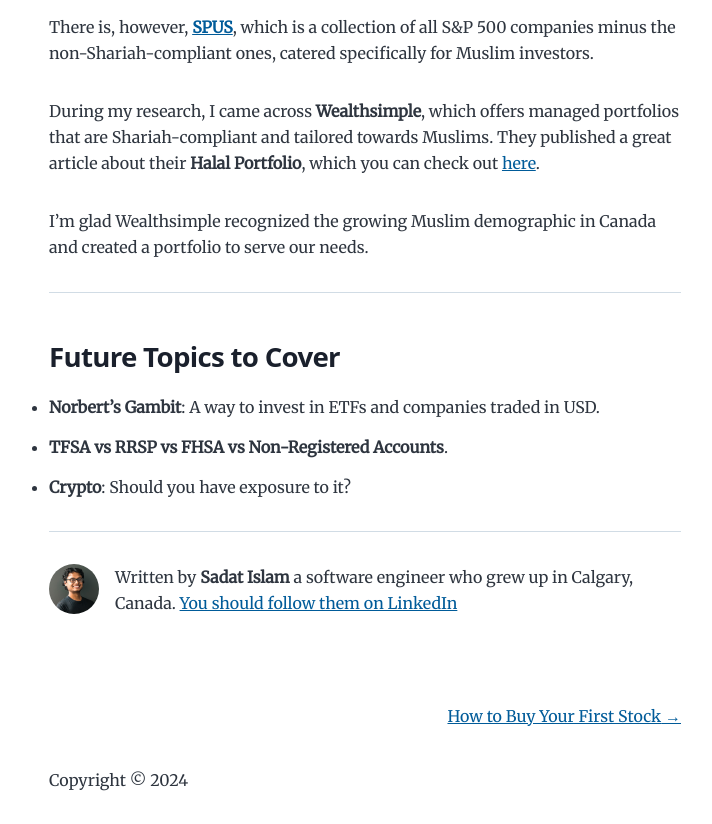
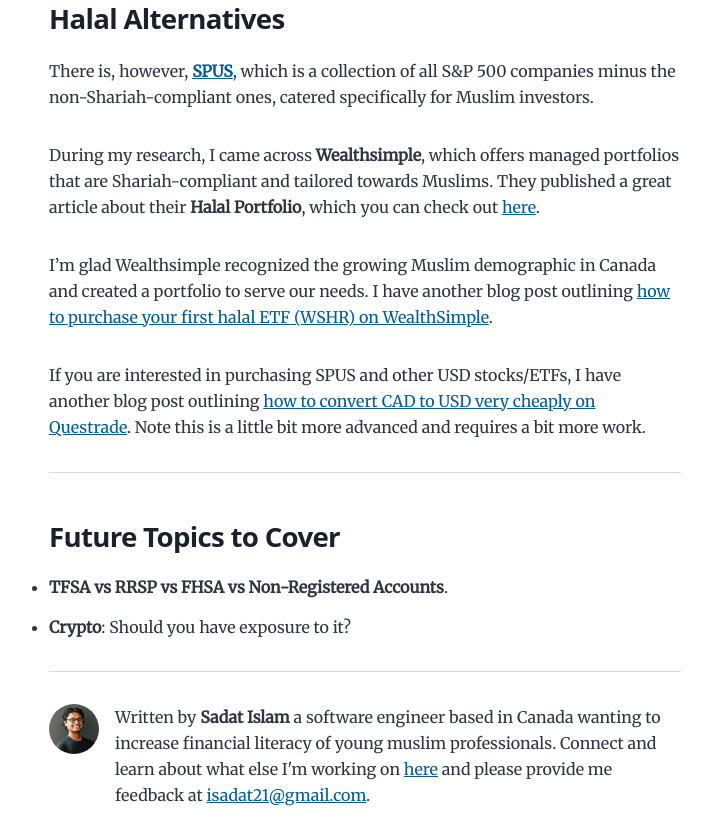
Before and after one commit to Sadat21/blog, a Gatsby site: page /2024-09-24-halal-investing/ in a window 1280 px wide. Shown: the part 1976-2800 px from the top of the page, without its empty margins (275-987 px from the left). Built offline with nearby package versions, Linux system fonts and the light colour scheme; Gatsby itself is replaced by a stand-in of ours.

Commit message:
Update bio and intro blog

```diff
--- a/content/blog/2024-09-24-halal-investing/index.md
+++ b/content/blog/2024-09-24-halal-investing/index.md
@@ -3,8 +3,6 @@
 date: 2024-09-29
 description: "How to invest while adhering to Islamic principles, tailored for young Muslims starting their careers."
 ---
-
-# DRAFT POST IN PROGRESS
 
 ## A Guide to Investing with Islamic Principles
 
@@ -12,13 +10,15 @@
 
 When I started my first internship, it was the first time I made a substantial amount of money, and I didn’t know what to do with it. It would be irresponsible of me to just spend it, and I also learned that holding money in cash isn’t good because inflation would just decrease its value over time. So, I didn’t know what else to do.
 
-My friend, [Brian Pho](https://www.linkedin.com/in/brian-pho/), taught me about investing in **Exchange-Traded Funds (ETFs)**. ETFs are basically a collection of stocks all rolled into one ticker. This is safer than buying a single company stock because even giants (like Nortel or BlackBerry) can collapse, but it’s going to be armageddon if the entire economy collapses. At that point, having a weak dollar might be the least of your worries.
+My friend, [Brian Pho](https://www.linkedin.com/in/brian-pho/), taught me about investing in **Exchange-Traded Funds (ETFs)**. ETFs are basically a collection of stocks all rolled into one ticker. This is safer than buying a single company stock because even giants (like Nortel or BlackBerry) can collapse, but it’s going to be armageddon if the entire economy collapses. At that point, money will have no value and only resources will matter.
 
-**Mutual funds** are similar and are usually pitched to you by your local bank. They are a collection of stocks and **bonds**, which offer a guaranteed payout. Bonds are essentially debt instruments: companies or governments borrow your money and agree to pay a fixed percentage return over time, which is guaranteed. While this can provide stability, the return is considered **interest**.
+**Mutual funds** are similar and are usually pitched to you by your local bank. They are a collection of stocks and **bonds**, which offer a guaranteed payout. Bonds are essentially debt instruments: companies or governments borrow your money and agree to pay a fixed percentage return over time, which is guaranteed. While this can provide stability, the return is considered **interest (Riba)**.
 
 ### Why Mutual Funds Are Not Shariah-Compliant
 
 As a Muslim, I couldn’t purchase traditional mutual funds from my bank because of **Riba** (interest). Muslims are not allowed to partake in paying or receiving interest. Because mutual funds contain **bonds** (which inherently involve interest payments), they are not permissible in Islam. Bonds are essentially banks/companies taking out loans from you. They borrow your money and agree to pay you a fixed % return, which is interest. This is why traditional mutual funds are not compliant with Islamic principles.
+
+A simple rule of thumb is that if something is garunteed (there is no risk), then it is probably not halal. Other common terms that your bank might try to sell you no are GICs (Guaranteed Investment Certificates) and HISA (High-Interest Savings Accounts).
 
 ### Why S&P 500 Is Not Shariah-Compliant
 
@@ -39,13 +39,14 @@
 
 During my research, I came across **Wealthsimple**, which offers managed portfolios that are Shariah-compliant and tailored towards Muslims. They published a great article about their **Halal Portfolio**, which you can check out [here](https://www.wealthsimple.com/en-ca/managed-investing/halal-portfolio).
 
-I’m glad Wealthsimple recognized the growing Muslim demographic in Canada and created a portfolio to serve our needs.
+I’m glad Wealthsimple recognized the growing Muslim demographic in Canada and created a portfolio to serve our needs. I have another blog post outlining [how to purchase your first halal ETF (WSHR) on WealthSimple](/2024-09-30-wshr/).
+
+If you are interested in purchasing SPUS and other USD stocks/ETFs, I have another blog post outlining [how to convert CAD to USD very cheaply on Questrade](/2024-10-01-spus-hlal/). Note this is a little bit more advanced and requires a bit more work.
 
 ---
 
 
 ### Future Topics to Cover
 
-- **Norbert’s Gambit**: A way to invest in ETFs and companies traded in USD.
 - **TFSA vs RRSP vs FHSA vs Non-Registered Accounts**.
 - **Crypto**: Should you have exposure to it?
--- a/gatsby-config.js
+++ b/gatsby-config.js
@@ -12,7 +12,7 @@
     title: `Halal Hustle Handbook`,
     author: {
       name: `Sadat Islam`,
-      summary: `a software engineer who grew up in Calgary, Canada.`,
+      summary: `a software engineer based in Canada wanting to increase financial literacy of young muslim professionals.`,
     },
     description: `A blog of things I've learned throughout my career.`,
     siteUrl: `https://sadat21.github.io/blog/`,
--- a/src/components/bio.js
+++ b/src/components/bio.js
@@ -45,10 +45,15 @@
       {author?.name && (
         <p>
           Written by <strong>{author.name}</strong> {author?.summary || null}
-          {` `}
-          <a href={`https://www.linkedin.com/in/${social?.linkedin || ``}`} target="_blank">
-            You should follow them on LinkedIn
+          {` Connect and learn about what else I'm working on `}
+          <a href={`https://linktr.ee/sadat21`} target="_blank">
+            here
           </a>
+          {' and please provide me feedback at '}
+          <a href={`mailto:isadat21@gmail.com`}>
+            isadat21@gmail.com
+          </a>
+          {`.`}
         </p>
       )}
     </div>
```
